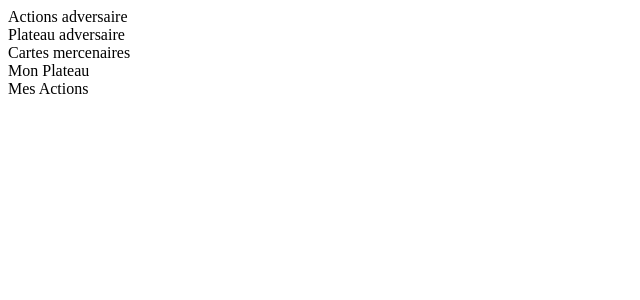
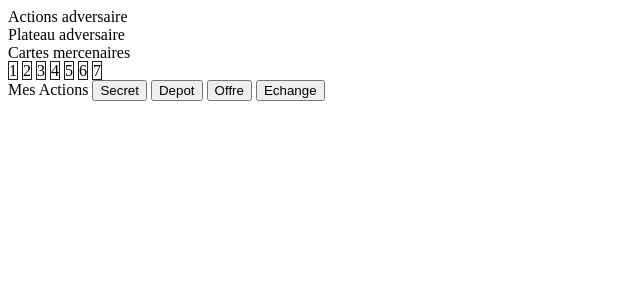
Before and after one commit to RaphaelPostal/TheToriasLeague, a Symfony app: template templates/game/show_game.html.twig in a window 1280 px wide. Shown: the top 300 px of the page, without its empty margins (0-640 px from the left). Run offline with Twig, Linux system fonts and the light colour scheme; the template is opened without the code that fills it, so the values that code supplies are empty; some libraries are stand-ins or nearby versions.

Commit message:
ajout 1ere action

```diff
--- a/src/Controller/InscriptionController.php
+++ b/src/Controller/InscriptionController.php
@@ -25,10 +25,10 @@ class InscriptionController extends AbstractController
     }
 
     /**
-     * @Route("/valide", name="valide_inscription")
+     * @Route("/verify", name="verify_inscription")
      */
 
-    public function valideInscription(EntityManagerInterface $entityManager, UserRepository $userRepository) : Response
+    public function verifyInscription(EntityManagerInterface $entityManager, UserRepository $userRepository) : Response
     {
         //test si email dejà pris
         $existe = $userRepository->findOneby(["email"=>$_POST['prenom'].'@gmail.com']);
@@ -51,6 +51,7 @@ class InscriptionController extends AbstractController
 
             ]);
         }else{
+
             return $this->render('inscription/index.html.twig', [
                 'erreur'=>'Déjà inscrit !'
 
--- a/templates/base.html.twig
+++ b/templates/base.html.twig
@@ -8,9 +8,13 @@
         {% block stylesheets %}
             {#{{ encore_entry_link_tags('app') }}#}
         {% endblock %}
-
+        <script
+                src="https://code.jquery.com/jquery-3.6.0.min.js"
+                integrity="sha256-/xUj+3OJU5yExlq6GSYGSHk7tPXikynS7ogEvDej/m4="
+                crossorigin="anonymous"></script>
         {% block javascripts %}
             {#{{ encore_entry_script_tags('app') }}#}
+
         {% endblock %}
     </head>
     <body>
--- /dev/null
+++ b/templates/game/plateau_game.html.twig
@@ -0,0 +1,44 @@
+<div class="row">
+    <div class="col-8">
+
+        {% for card in round.user2HandCards %}
+            <img src="{{ asset('img/cartes/'~cards[card].picture) }}" style="width: 100px">
+        {% endfor %}
+    </div>
+    <div class="col-4">
+        Actions adversaire
+    </div>
+</div>
+<div class="row">
+    Plateau adversaire
+</div>
+<div class="row">
+    Cartes mercenaires
+</div>
+<div class="row">
+    {% for i in 1..7 %}
+        <span style="border: solid 1px #1b1e21">{{ i }}</span>
+    {% endfor %}
+</div>
+<div class="row">
+    <div class="col-8">
+        {% for card in round.user1HandCards %}
+            <img src="{{ asset('img/cartes/'~cards[card].picture) }}" style="width: 100px">
+
+            <input type="radio" name="carte_secret" value="{{ card }}"
+                   style="display: none"
+                   class="choixSecret">
+            </span>
+        {% endfor %}
+    </div>
+    <div class="col-4">
+
+        Mes Actions
+        <button id="secret">Secret</button>
+        <button  id="depot">Depot</button>
+        <button  id="offre">Offre</button>
+        <button  id="echange">Echange</button><br>
+        <button id="valider" style="display: none">Valider action</button>
+
+    </div>
+</div>
--- a/templates/game/show_game.html.twig
+++ b/templates/game/show_game.html.twig
@@ -2,37 +2,10 @@
 
 {% block body %}
 
-    <div class="row">
-        <div class="col-8">
+    <div id="plateau">
+        {{ include('game/plateau_game.html.twig') }}
+    </div>
 
-            {% for card in round.user2HandCards %}
-                <img src="{{ asset('img/cartes/'~cards[card].picture) }}" style="width: 100px">
-            {% endfor %}
-        </div>
-        <div class="col-4">
-            Actions adversaire
-        </div>
-    </div>
-    <div class="row">
-        Plateau adversaire
-    </div>
-    <div class="row">
-        Cartes mercenaires
-    </div>
-    <div class="row">
-        Mon Plateau
-    </div>
-    <div class="row">
-        <div class="col-8">
-            {% for card in round.user1HandCards %}
-                <img src="{{ asset('img/cartes/'~cards[card].picture) }}" style="width: 100px">
-            {% endfor %}
-        </div>
-        <div class="col-4">
-            Mes Actions
-        </div>
-    </div>
-{{ dump(cards) }}
 
 
 {% endblock %}
@@ -40,3 +13,43 @@
 {% block title %}
 
 {% endblock %}
+
+{% block javascripts %}
+    <script>
+        let action
+        $(document).on('click', '#secret', function(){
+            console.log('secret')
+            action = 'secret' //mémorise l'action en cours
+            $('.choixSecret').show()
+            $('#valider').show()
+        })
+        $(document).on('click', '#valider', function(){
+            switch (action) {
+                case 'secret':
+                    donneesAction = {
+                        action: 'secret',
+                        carte: $('input[name="carte_secret"]:checked').val()
+                    }
+                    break;
+                case 'depot':
+                    break;
+                case 'offre':
+                    break;
+                case 'echange':
+                    break;
+            }
+            $.ajax({
+                url: "{{ path('action_game', {game: game.id}) }}",
+                data: donneesAction,
+                method: 'POST',
+                success: function(data) {
+                    if (data == true) {
+                        $('#plateau').load("{{ path('refresh_plateau_game', {game:game.id}) }}")
+                    }
+                },
+                error: function(){
+                }
+            })
+        })
+    </script>
+{% endblock %}
--- a/templates/inscription/index.html.twig
+++ b/templates/inscription/index.html.twig
@@ -1,4 +1,4 @@
-<form method="post" action="{{ path('valide_inscription') }}" >
+<form method="post" action="{{ path('verify_inscription') }}" >
     <input type="text" name="prenom">
     <input type="submit" value="go">
 </form>
--- a/templates/inscription/valide.html.twig
+++ b/templates/inscription/valide.html.twig
@@ -1,3 +1,3 @@
 <h1>Merci de votre inscription {{ prenom }}</h1>
-Le mot de passe crypté est {{ mot }}
+<a href="{{ path('app_login') }}">Allez vous connecter !</a>
 <a href="{{ path('default') }}">Retour à l'accueil</a>
--- a/templates/user/index.html.twig
+++ b/templates/user/index.html.twig
@@ -8,4 +8,5 @@
     <h2><a href="{{ path('new_game') }}">Lancer une partie !</a></h2>
     <a href="{{ path('default') }}">Retour à l'accueil</a>
     <a href="{{ path('app_logout') }}">Déconnexion</a>
+    {{ dump(app.user.email) }}
 {% endblock %}
```
Also changed, not shown: src/Controller/GameController.php (+63 -0 lines).
